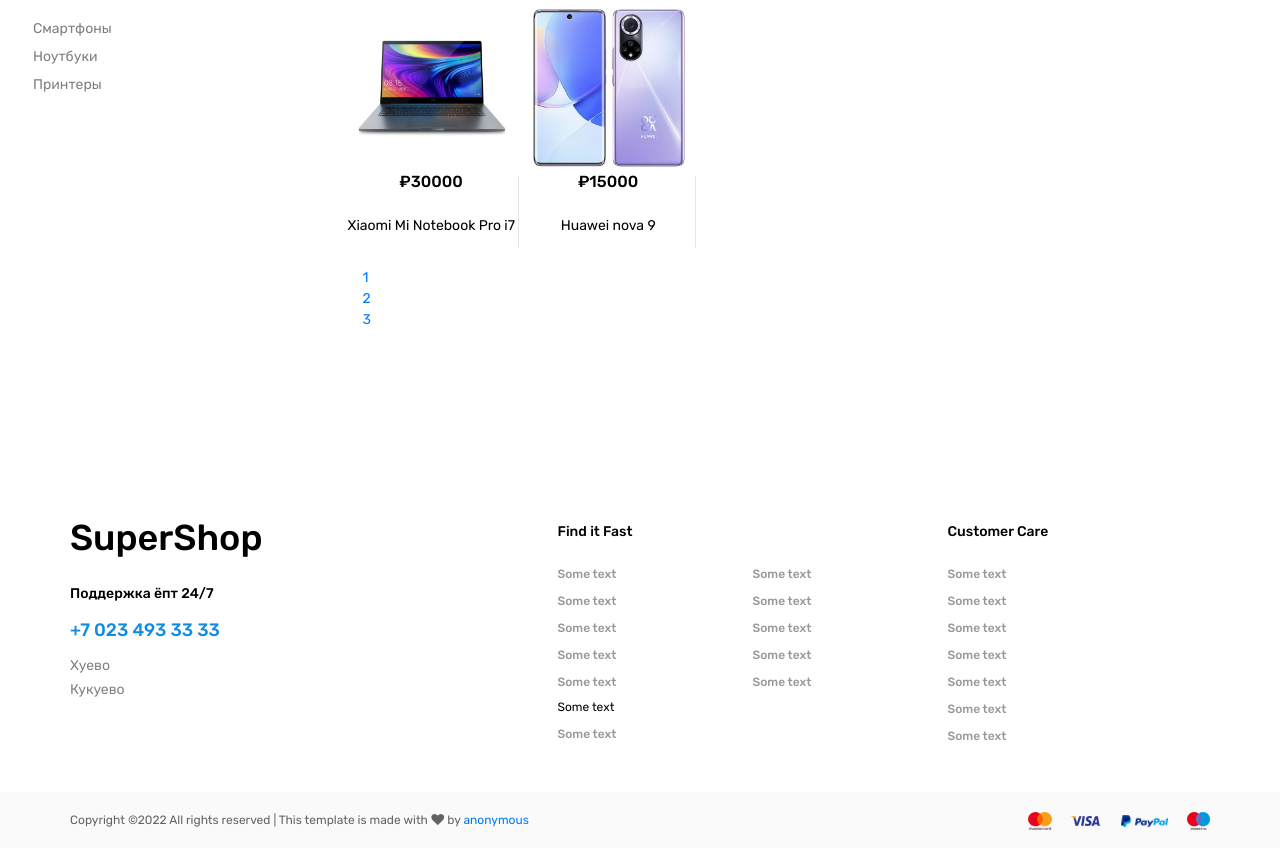
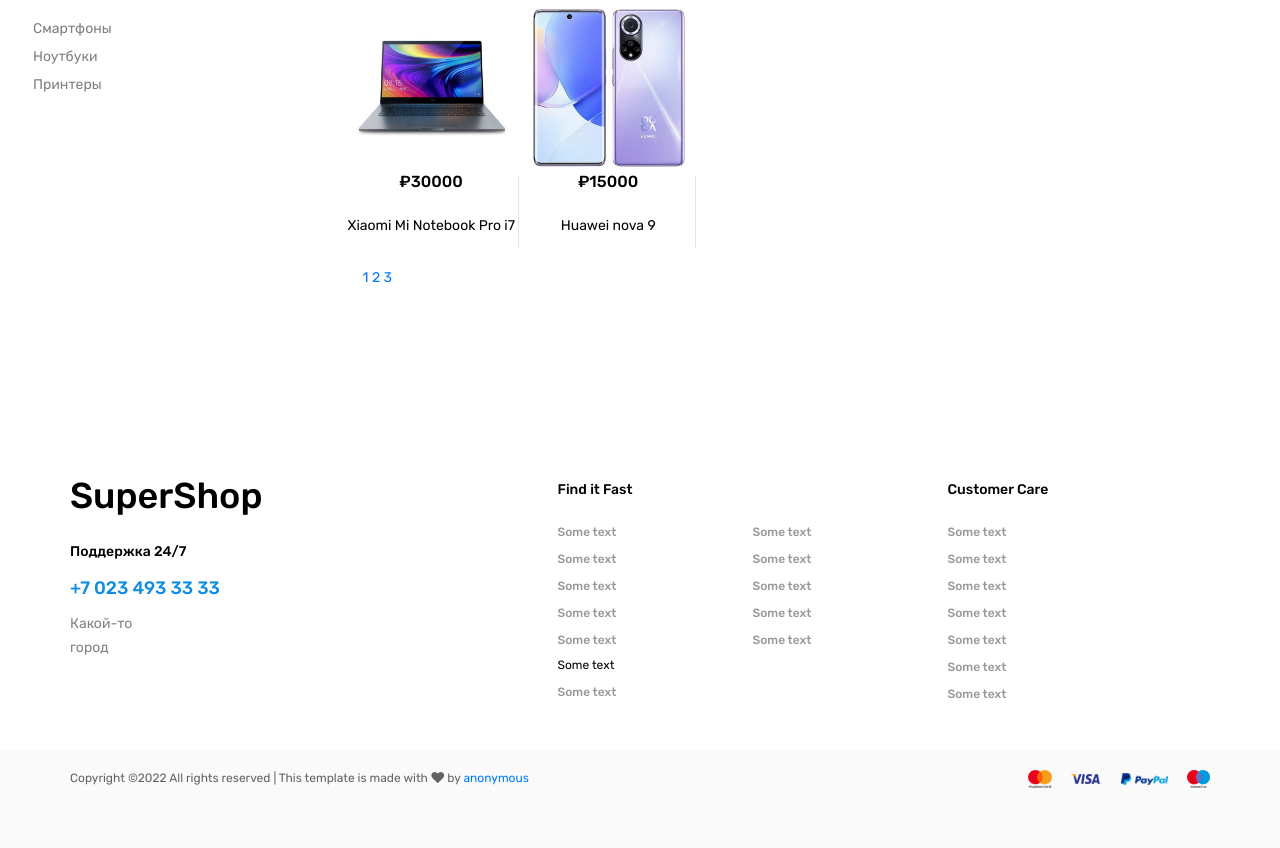
Before and after one commit to Delmoring/shop, a Django app: page / in a window 1280 px wide. Shown: the part 618-1466 px from the top of the page. After the commit the page ends 1406 px from the top, so only its background shows below. Run offline with Django 3.2, Linux system fonts and the light colour scheme; data comes from the database, SQL or seed files in the repository; both versions use the stored data as it was after the commit; some libraries are stand-ins or nearby versions.

Commit message:
убрал лишнее

```diff
--- a/good/templates/good/base.html
+++ b/good/templates/good/base.html
@@ -267,11 +267,11 @@
 						<div class="logo_container">
 							<div class="logo"><a href="{% url 'index' %}">SuperShop</a></div>
 						</div>
-						<div class="footer_title">Поддержка ёпт 24/7</div>
+						<div class="footer_title">Поддержка 24/7</div>
 						<div class="footer_phone">+7 023 493 33 33</div>
 						<div class="footer_contact_text">
-							<p>Хуево</p>
-							<p>Кукуево</p>
+							<p>Какой-то</p>
+							<p>город</p>
 						</div>
 
 					</div>
--- a/good/templates/good/index.html
+++ b/good/templates/good/index.html
@@ -1,7 +1,7 @@
 {% extends 'good/base.html' %}
 {% load static %}
 {% block content %}
-<!--<link rel="stylesheet" type="text/css" href="{% static 'good/styles/styles.css' %}">-->
+
 <!-- Home -->
 
 	<div class="home">
@@ -65,29 +65,14 @@
 						</div>
 
 						<!-- Shop Page Navigation -->
-<!--						{% for p in page_obj.paginator.page_range %}-->
-<!--						<div class="shop_page_nav d-flex flex-row">-->
-<!--							<div class="page_prev d-flex flex-column align-items-center justify-content-center"><i class="fas fa-chevron-left"></i></div>-->
-<!--							<ul class="page_nav d-flex flex-row">-->
-<!--								<li><a href="{{ p }}">{{ p }}</a></li>-->
-<!--								<li><a href="#">2</a></li>-->
-<!--								<li><a href="#">3</a></li>-->
-<!--								<li><a href="#">...</a></li>-->
-<!--								<li><a href="#">21</a></li>-->
-<!--								{% endfor %}-->
-<!--							</ul>-->
 
-<!--							<div class="page_next d-flex flex-column align-items-center justify-content-center"><i class="fas fa-chevron-right"></i></div>-->
-<!--						</div>-->
-						<nav class = "list-pages">
+
 							<ul>
 								{% for p in page_obj.paginator.page_range  %}
-								<li class ="page-num">
-									<a href="?page={{ p }}">{{ p }}<a/>
-								</li>
+								</li><a href="?page={{ p }}">{{ p }}<a/></li>
 								{% endfor %}
 							</ul>
-						</nav>
+
 
 					</div>
 
--- a/good/templates/good/product.html
+++ /dev/null
@@ -1,2 +0,0 @@
-{% extends 'good/shop.html' %}
-{% load static %}
--- a/good/urls.py
+++ b/good/urls.py
@@ -13,7 +13,7 @@
                   path('login', LoginUser.as_view(), name='login'),
                   path('logout', logout_user, name='logout'),
                   path('empty_page', nothing, name='empty_page'),
-                  #path('about/', about, name='about'),
+
 
 
 
```
Also changed, not shown: good/templates/good/test.html (deleted, +0 -11 lines), good/views.py (+0 -8 lines), requirements.txt (added, +8 -0 lines), db.sqlite3.
